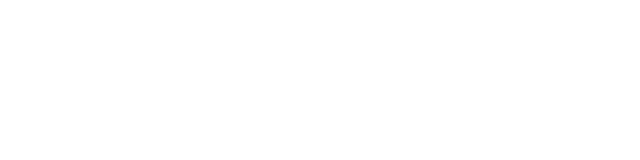
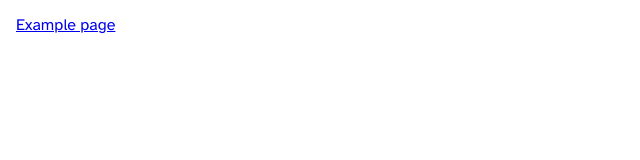
Before and after one commit to hissalht/rating-update-chart, a Nuxt app: page / in a window 1280 px wide. Before the commit this address had no page. Shown: the top 160 px of the page, without its empty margins (0-640 px from the left). Built offline with nearby package versions, Linux system fonts and the light colour scheme.

Commit message:
add placeholder homepage

```diff
--- /dev/null
+++ b/pages/index.vue
@@ -0,0 +1,3 @@
+<template>
+  <NuxtLink to="/2EC3F913D05A00E/PO">Example page</NuxtLink>
+</template>
```
